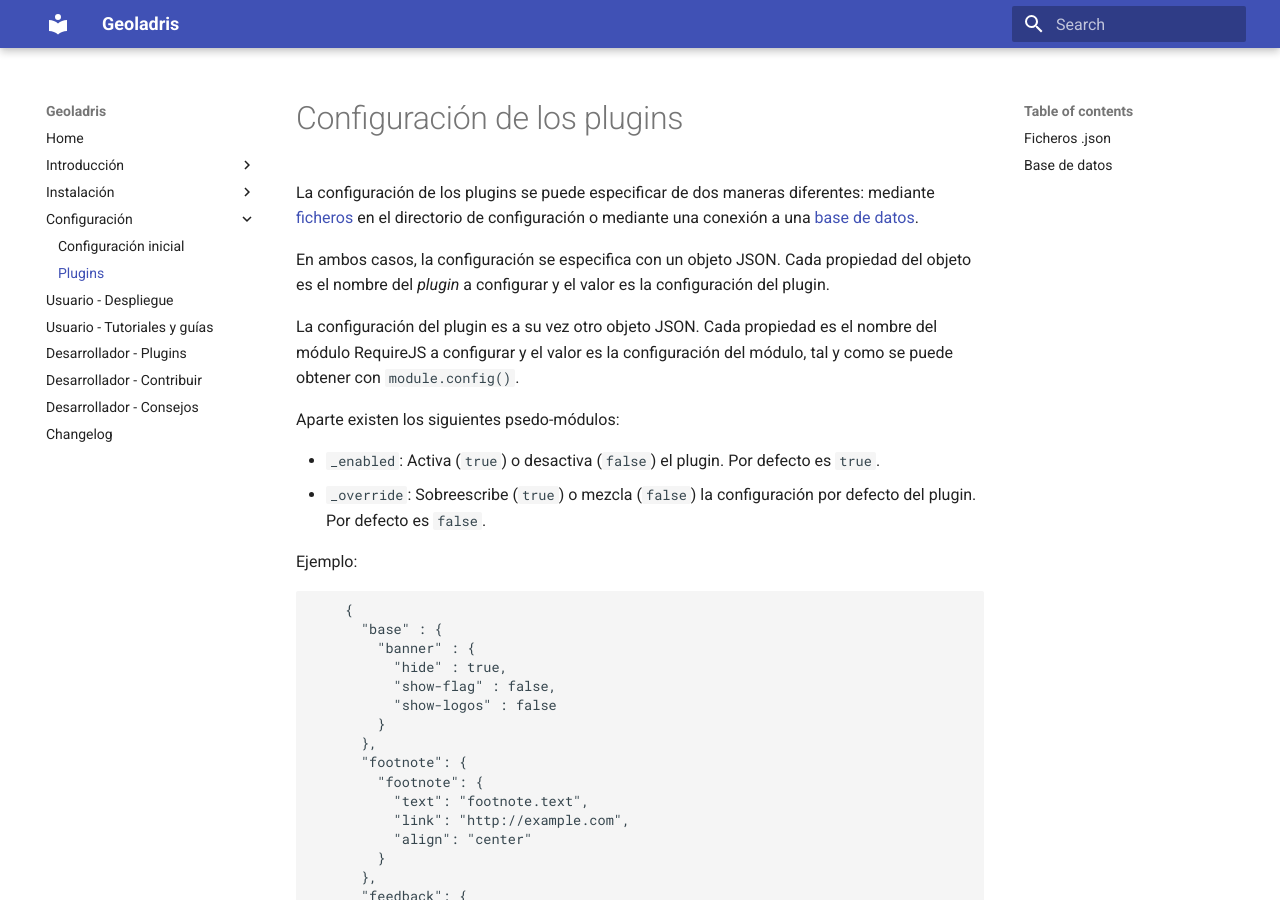
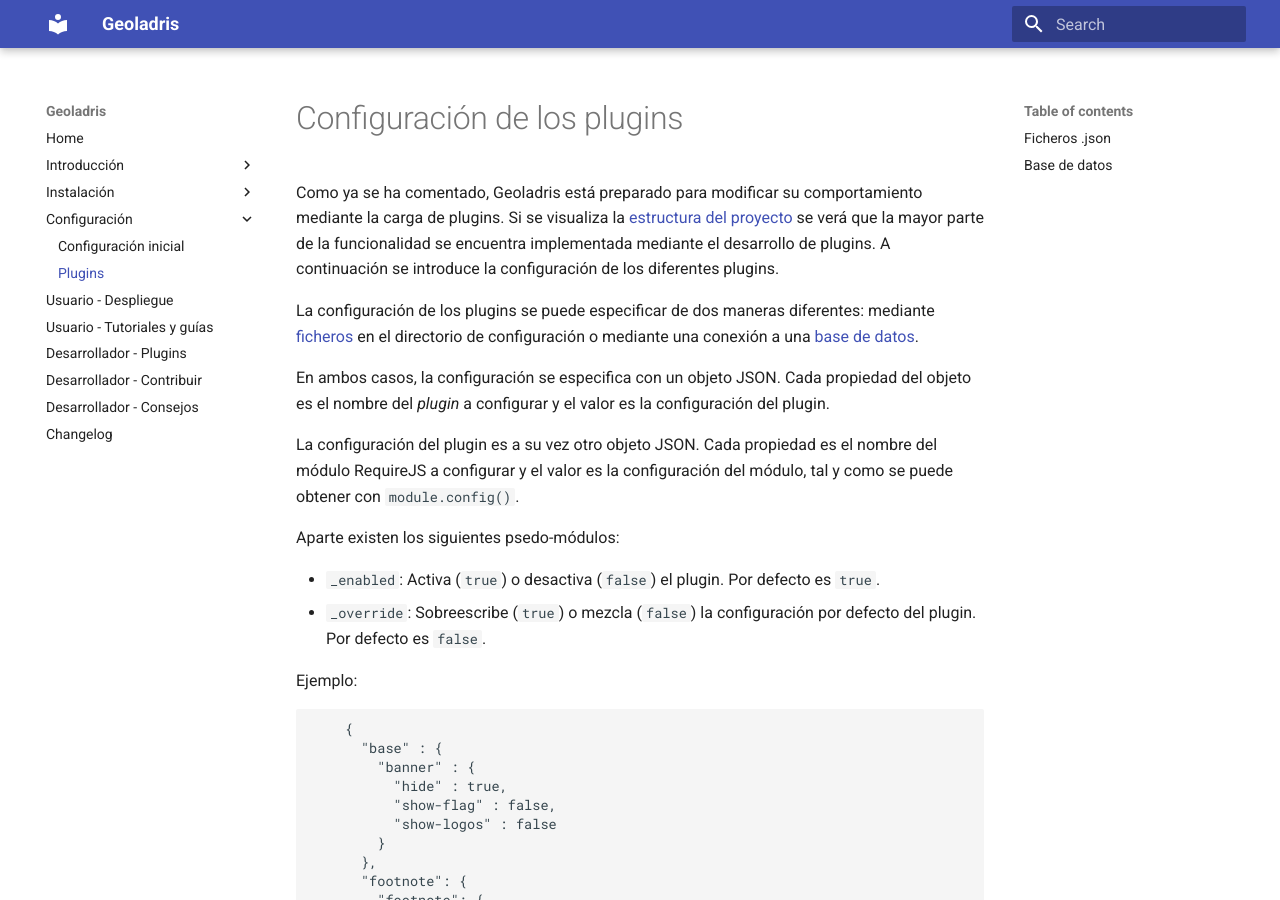
Before and after one commit to geoladris/doc, an MkDocs documentation site: the page built from docs/configuration/plugins.md, in a window 1280 px wide and 900 px high. Built offline with MkDocs 1.6.1 and Material for MkDocs 9.7.7, drawn with Linux system fonts in a browser that asks for light colours; old or Windows-style settings are respelled for this version of MkDocs.

Commit message:
Info sobre configuración de plugins

````diff
--- a/docs/configuration/plugins.md
+++ b/docs/configuration/plugins.md
@@ -1,4 +1,6 @@
 # Configuración de los plugins
+
+Como ya se ha comentado, Geoladris está preparado para modificar su comportamiento mediante la carga de plugins. Si se visualiza la [estructura del proyecto](../installation/project_structure.md) se verá que la mayor parte de la funcionalidad se encuentra implementada mediante el desarrollo de plugins. A continuación se introduce la configuración de los diferentes plugins.
 
 La configuración de los plugins se puede especificar de dos maneras diferentes: mediante [ficheros](#ficheros-json) en el directorio de configuración o mediante una conexión a una [base de datos](#db).
 
@@ -13,7 +15,7 @@
 
 Ejemplo:
 
-```json
+~~~
     {
       "base" : {
         "banner" : {
@@ -33,7 +35,7 @@
         "_enabled" : false
       }
     }
-```
+~~~
 
 De esta forma es posible no solo cambiar la configuración de un _plugin_, sino también añadir o eliminar _plugins_ para un usuario concreto con el pseudomódulo `_enabled`.
 
@@ -56,19 +58,19 @@
 - `role`: Rol autenticado. El rol `default` está reservado para la configuración pública (análogo a `public-conf.json`).
 - `conf`: Configuración de los plugins.
 
-```sql
+~~~
 CREATE TABLE geoladris.apps (app text, role text, conf json NOT NULL,
   PRIMARY KEY(app, role));
-```
+~~~
 
 También es posible configurar las propiedades y los mensajes de la aplicación desde la base de datos con las siguientes tablas:
 
-```sql
+~~~
 CREATE TABLE geoladris.props (app text, key text, value text NOT NULL,
   PRIMARY KEY(app, key));
 CREATE TABLE geoladris.messages (app text, lang varchar(5), key text, value text NOT NULL,
   PRIMARY KEY(app, lang, key));
-```
+~~~
 
 La conexión a la base de datos se obtiene de la siguiente manera:
 
````
